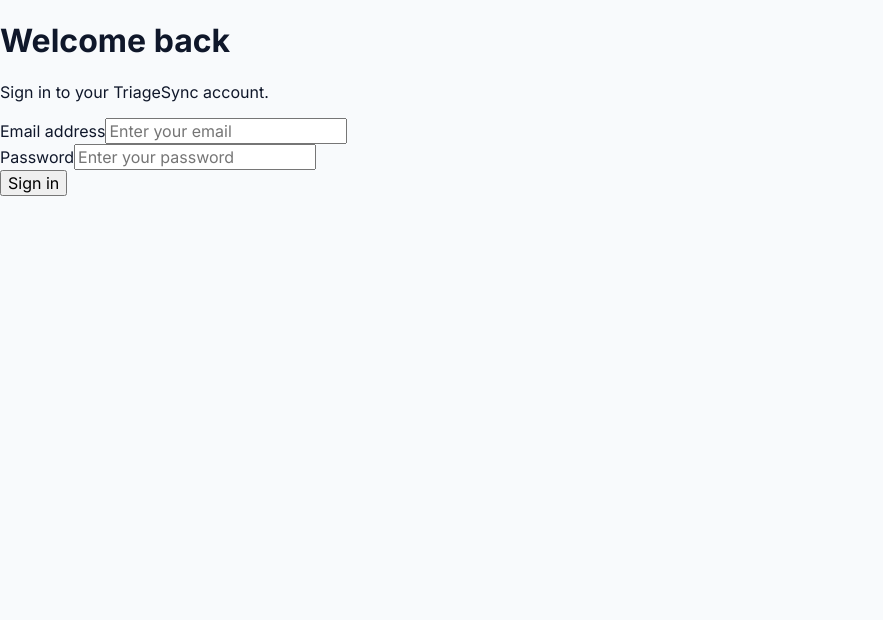
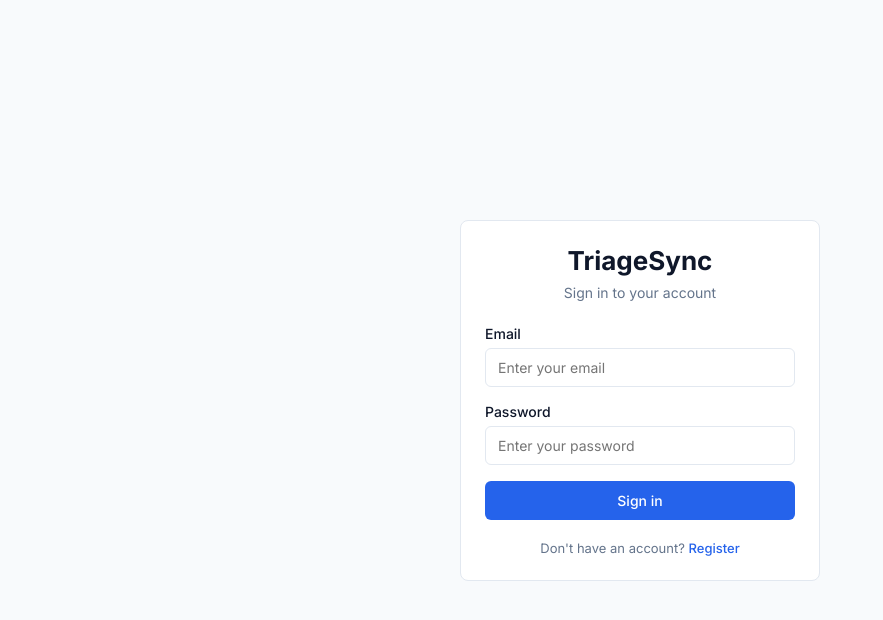
Before and after one commit to BIBEK-Roy-1/engnf1-fullstack-BIBEK-Roy-1, a React app in the folder frontend/: page /login in a window 1280 px wide. Shown: the top 620 px of the page, without its empty margins (0-883 px from the left). Built offline with nearby package versions, Linux system fonts and the light colour scheme; no server answers; the HTML template or start-up script is replaced by a standard one.

Commit message:
feat(frontend): improve authentication UI and error handling

```diff
--- a/frontend/src/App.css
+++ b/frontend/src/App.css
@@ -201,43 +201,6 @@
 
 .header-actions {
   gap: 18px;
-}
-
-.header-search {
-  display: flex;
-  align-items: center;
-  gap: 9px;
-  width: 210px;
-  padding: 9px 12px;
-  color: var(--text-muted);
-  background: var(--bg-main);
-  border: 1px solid var(--border);
-  border-radius: var(--radius-md);
-}
-
-.header-search input {
-  width: 100%;
-  min-width: 0;
-  color: var(--text-primary);
-  background: transparent;
-  border: none;
-  outline: none;
-  font-size: 12px;
-}
-
-.header-icon-button {
-  display: grid;
-  place-items: center;
-  width: 36px;
-  height: 36px;
-  color: var(--text-secondary);
-  background: transparent;
-  border: 1px solid var(--border);
-  border-radius: var(--radius-md);
-}
-
-.header-icon-button:hover {
-  background: var(--bg-muted);
 }
 
 .header-profile {
@@ -1464,3 +1427,86 @@
     flex-wrap: wrap;
   }
 }
+
+/* Login and Register pages */
+
+.auth-page {
+  min-height: 100vh;
+  display: flex;
+  justify-content: center;
+  align-items: center;
+  padding: 20px;
+  background: var(--bg-main);
+}
+
+.auth-page .auth-container {
+  width: 100%;
+  max-width: 360px;
+  padding: 24px;
+  background: var(--bg-surface);
+  border: 1px solid var(--border);
+  border-radius: 8px;
+}
+
+.auth-container h1 {
+  margin: 0 0 8px;
+  font-size: 26px;
+  text-align: center;
+}
+
+.auth-container > p {
+  font-size: 14px;
+  color: var(--text-secondary);
+  text-align: center;
+  margin: 0 0 24px;
+}
+
+.auth-container .form-group {
+  margin-bottom: 16px;
+}
+
+.auth-container label {
+  display: block;
+  font-size: 14px;
+  font-weight: 500;
+  margin-bottom: 6px;
+}
+
+.auth-container input {
+  width: 100%;
+  padding: 10px 12px;
+  border: 1px solid var(--border);
+  border-radius: 6px;
+  font-size: 14px;
+}
+
+.auth-container button[type="submit"] {
+  width: 100%;
+  padding: 11px;
+  background: var(--primary);
+  color: white;
+  border: none;
+  border-radius: 6px;
+  font-size: 14px;
+  font-weight: 500;
+}
+
+.auth-container button:disabled {
+  opacity: 0.6;
+  cursor: not-allowed;
+}
+
+.auth-container .auth-footer {
+  margin: 20px 0 0;
+  font-size: 13px;
+}
+
+.auth-container a {
+  color: var(--primary);
+  font-weight: 500;
+}
+
+.auth-container .error-message {
+  color: var(--danger);
+  font-size: 13px;
+}
--- a/frontend/src/api/client.js
+++ b/frontend/src/api/client.js
@@ -20,11 +20,13 @@ export async function apiRequest(endpoint, options = {}) {
   });
 
   const data = await response.json().catch(() => ({}));
-
   if (!response.ok) {
-    const error = new Error(data.message || "Something went wrong");
+    const error = new Error(
+      data.error?.message || data.message || "Something went wrong",
+    );
 
     error.status = response.status;
+    error.code = data.error?.code;
 
     throw error;
   }
--- a/frontend/src/components/layout/Header.jsx
+++ b/frontend/src/components/layout/Header.jsx
@@ -1,8 +1,9 @@
 import { useAuth } from "../../context/AuthContext";
-import { Bell, Search, Menu } from "lucide-react";
+import { Menu } from "lucide-react";
 
 function Header({ onMenuClick, title = "Dashboard" }) {
   const { user } = useAuth();
+
   return (
     <header className="app-header">
       <div className="header-left">
@@ -19,19 +20,6 @@ function Header({ onMenuClick, title = "Dashboard" }) {
       </div>
 
       <div className="header-actions">
-        <div className="header-search">
-          <Search size={17} />
-          <input type="search" placeholder="Search..." aria-label="Search" />
-        </div>
-
-        <button
-          className="header-icon-button"
-          type="button"
-          aria-label="Notifications"
-        >
-          <Bell size={19} />
-        </button>
-
         <div className="header-profile">
           <div className="profile-avatar">
             {user?.name?.charAt(0).toUpperCase()}
--- a/frontend/src/index.css
+++ b/frontend/src/index.css
@@ -1,10 +1,9 @@
-
-@import url('https://fonts.googleapis.com/css2?family=Inter:wght@400;500;600;700&display=swap');
+@import url("https://fonts.googleapis.com/css2?family=Inter:wght@400;500;600;700&display=swap");
 
 :root {
-  font-family: 'Inter', sans-serif;
-  color: #0F172A;
-  background: #F8FAFC;
+  font-family: "Inter", sans-serif;
+  color: #0f172a;
+  background: #f8fafc;
 
   font-synthesis: none;
   text-rendering: optimizeLegibility;
@@ -12,27 +11,27 @@
   -moz-osx-font-smoothing: grayscale;
 
   /* Brand */
-  --primary: #2563EB;
-  --primary-hover: #1D4ED8;
-  --primary-light: #EFF6FF;
+  --primary: #2563eb;
+  --primary-hover: #1d4ed8;
+  --primary-light: #eff6ff;
 
   /* Backgrounds */
-  --bg-main: #F8FAFC;
-  --bg-surface: #FFFFFF;
-  --bg-muted: #F1F5F9;
+  --bg-main: #f8fafc;
+  --bg-surface: #ffffff;
+  --bg-muted: #f1f5f9;
 
   /* Text */
-  --text-primary: #0F172A;
-  --text-secondary: #64748B;
-  --text-muted: #94A3B8;
+  --text-primary: #0f172a;
+  --text-secondary: #64748b;
+  --text-muted: #94a3b8;
 
   /* Borders */
-  --border: #E2E8F0;
+  --border: #e2e8f0;
 
   /* Status */
-  --success: #16A34A;
-  --warning: #D97706;
-  --danger: #DC2626;
+  --success: #16a34a;
+  --warning: #d97706;
+  --danger: #dc2626;
 
   /* Layout */
   --sidebar-width: 250px;
@@ -77,6 +76,6 @@ a {
 }
 
 ::selection {
-  background: #DBEAFE;
-  color: #1E40AF;
+  background: #dbeafe;
+  color: #1e40af;
 }
--- a/frontend/src/pages/Login.jsx
+++ b/frontend/src/pages/Login.jsx
@@ -1,14 +1,15 @@
 import { useState } from "react";
 import { useAuth } from "../context/AuthContext";
-import { useNavigate } from "react-router-dom";
+import { useNavigate, Link } from "react-router-dom";
 
 function Login() {
   const { login } = useAuth();
+  const navigate = useNavigate();
+
   const [email, setEmail] = useState("");
   const [password, setPassword] = useState("");
   const [error, setError] = useState("");
   const [submitting, setSubmitting] = useState(false);
-  const navigate = useNavigate();
 
   const handleSubmit = async (e) => {
     e.preventDefault();
@@ -19,7 +20,6 @@ function Login() {
     try {
       await login({ email, password });
       navigate("/dashboard", { replace: true });
-
     } catch (error) {
       setError(error.message);
     } finally {
@@ -30,17 +30,17 @@ function Login() {
   return (
     <div className="auth-page">
       <div className="auth-container">
-        <h1>Welcome back</h1>
-        <p>Sign in to your TriageSync account.</p>
+        <h1>TriageSync</h1>
+        <p>Sign in to your account</p>
 
         <form onSubmit={handleSubmit}>
           <div className="form-group">
-            <label htmlFor="email">Email address</label>
+            <label htmlFor="email">Email</label>
             <input
               type="email"
               id="email"
-              name="email"
               placeholder="Enter your email"
+              autoComplete="email"
               required
               value={email}
               onChange={(e) => setEmail(e.target.value)}
@@ -52,18 +52,24 @@ function Login() {
             <input
               type="password"
               id="password"
-              name="password"
               placeholder="Enter your password"
+              autoComplete="current-password"
               required
               value={password}
               onChange={(e) => setPassword(e.target.value)}
             />
           </div>
+
           {error && <p className="error-message">{error}</p>}
+
           <button type="submit" disabled={submitting}>
             {submitting ? "Signing in..." : "Sign in"}
           </button>
         </form>
+
+        <p className="auth-footer">
+          Don't have an account? <Link to="/register">Register</Link>
+        </p>
       </div>
     </div>
   );
```
